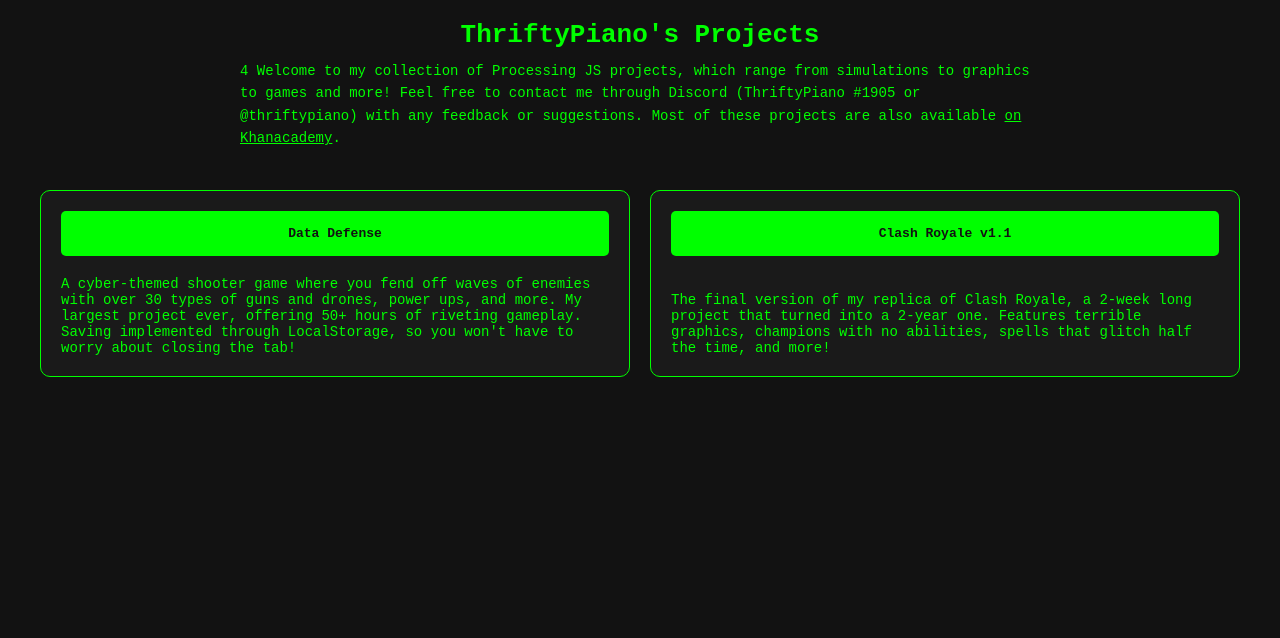
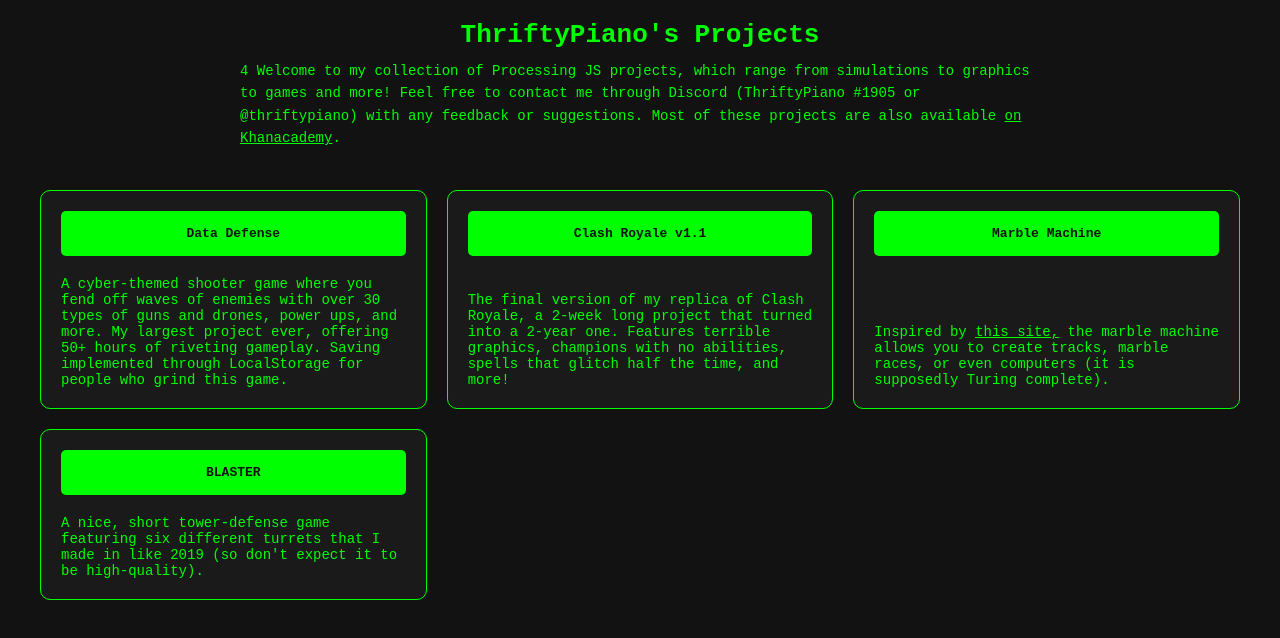
Before and after one commit to ThriftyPiano/projects, a plain HTML site: page index.html in a window 1280 px wide. Drawn offline with Linux system fonts and the light colour scheme.

Commit message:
added a lot of stuff

```diff
--- a/index.html
+++ b/index.html
@@ -87,15 +87,22 @@
       <a href="https://www.khanacademy.org/profile/Thriftypiano/projects">on Khanacademy</a>.</p>
   </div>
   <div class="grid-container">
-    <!-- Program 1 -->
     <div class="grid-item">
       <a href="datadefense.html">Data Defense</a>
-      <p>A cyber-themed shooter game where you fend off waves of enemies with over 30 types of guns and drones, power ups, and more. My largest project ever, offering 50+ hours of riveting gameplay. Saving implemented through LocalStorage, so you won't have to worry about closing the tab!</p>
+      <p>A cyber-themed shooter game where you fend off waves of enemies with over 30 types of guns and drones, power ups, and more. My largest project ever, offering 50+ hours of riveting gameplay. Saving implemented through LocalStorage for people who grind this game.</p>
     </div>
-    <!-- Program 2 -->
     <div class="grid-item">
       <a href="clashroyale11.html">Clash Royale v1.1</a>
       <p>The final version of my replica of Clash Royale, a 2-week long project that turned into a 2-year one. Features terrible graphics, champions with no abilities, spells that glitch half the time, and more!</p>
+    </div>
+    <div class="grid-item">
+      <a href="marblemachine.html">Marble Machine</a>
+      <p>Inspired by <a href="https://www.marblerun.at/">this site,</a> the marble machine allows you to create tracks, marble races, or even computers (it is supposedly Turing complete).</p>
+    </div>
+    <div class="grid-item">
+      <a href="blaster.html">BLASTER</a>
+      <p>A nice, short tower-defense game featuring six different turrets that I made in like 2019 (so don't expect it to be high-quality).</p>
+    </div>
   </div>
 </body>
 </html>
```
